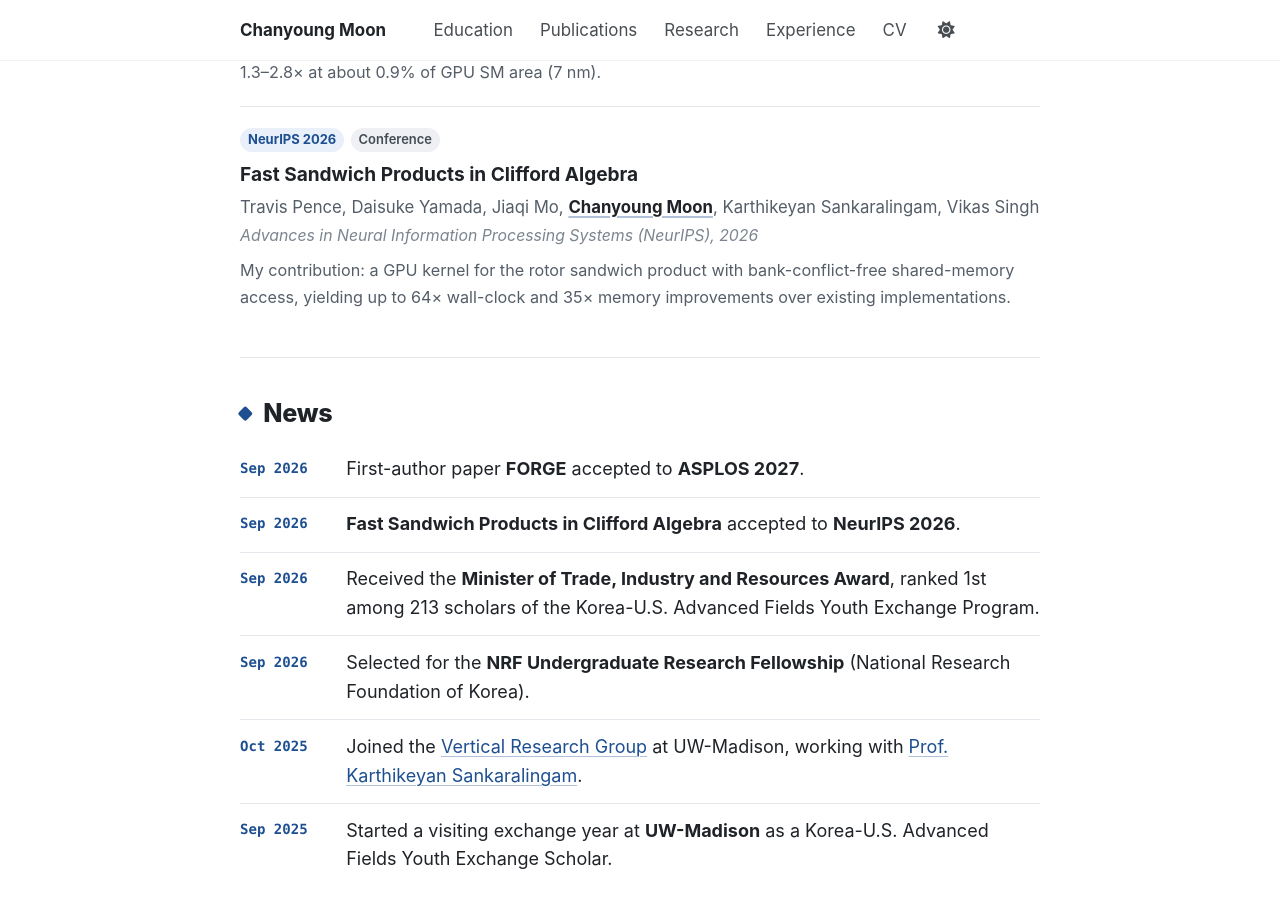
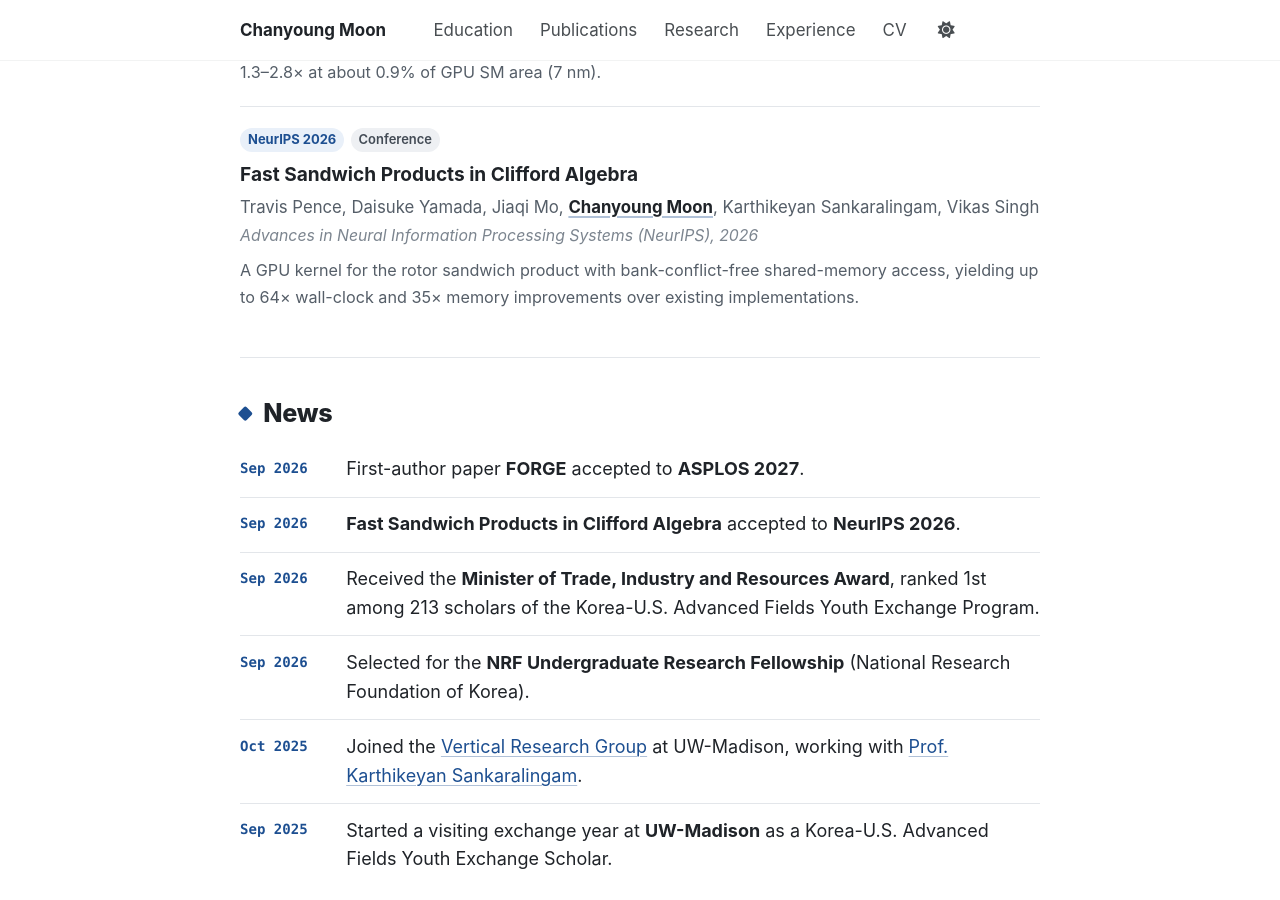
Before and after one commit to moon-chanyoung/moon-chanyoung.github.io, a Jekyll site: the page built from _pages/about.md, in a window 1280 px wide and 900 px high, scrolled down 1437 px. Built offline with Jekyll 4.4.1, drawn with Linux system fonts in a browser that asks for light colours; a style sheet for code colours, icons or effects is not loaded; some of the changed text lies outside the part shown.

Commit message:
Clarify contribution wording for the NeurIPS 2026 paper

```diff
--- a/_data/experience.yml
+++ b/_data/experience.yml
@@ -16,7 +16,7 @@
         - "Implemented and verified the RTL in SystemVerilog (cocotb, Verilator), synthesized it for area and timing, built a system-level simulator to project end-to-end speedup, and integrated the RGU into Accel-Sim for cycle-level GPU simulation."
     - title: "Fast Sandwich Products in Clifford Algebra"
       tag: "NeurIPS 2026"
-      text: "Contributed a GPU kernel for the rotor sandwich product with bank-conflict-free shared-memory access, yielding up to 64× wall-clock and 35× memory improvements over existing implementations."
+      text: "Contributed to the GPU kernel for the rotor sandwich product with bank-conflict-free shared-memory access, yielding up to 64× wall-clock and 35× memory improvements over existing implementations."
     - title: "3D Gaussian Splatting Rendering Acceleration"
       tag: "Ongoing"
       text: "Reproduced GEMM-GS (DAC 2026) as a baseline, profiled it on H100, and identified the sequential alpha-blending stage as the dominant remaining bottleneck. Prototyping parallelization of its dependency chain on tensor cores."
--- a/_data/publications.yml
+++ b/_data/publications.yml
@@ -15,4 +15,4 @@ papers:
     title: "Fast Sandwich Products in Clifford Algebra"
     authors: ["Travis Pence", "Daisuke Yamada", "Jiaqi Mo", "Chanyoung Moon", "Karthikeyan Sankaralingam", "Vikas Singh"]
     venue: "Advances in Neural Information Processing Systems (NeurIPS), 2026"
-    summary: "My contribution: a GPU kernel for the rotor sandwich product with bank-conflict-free shared-memory access, yielding up to 64× wall-clock and 35× memory improvements over existing implementations."
+    summary: "A GPU kernel for the rotor sandwich product with bank-conflict-free shared-memory access, yielding up to 64× wall-clock and 35× memory improvements over existing implementations."
```
